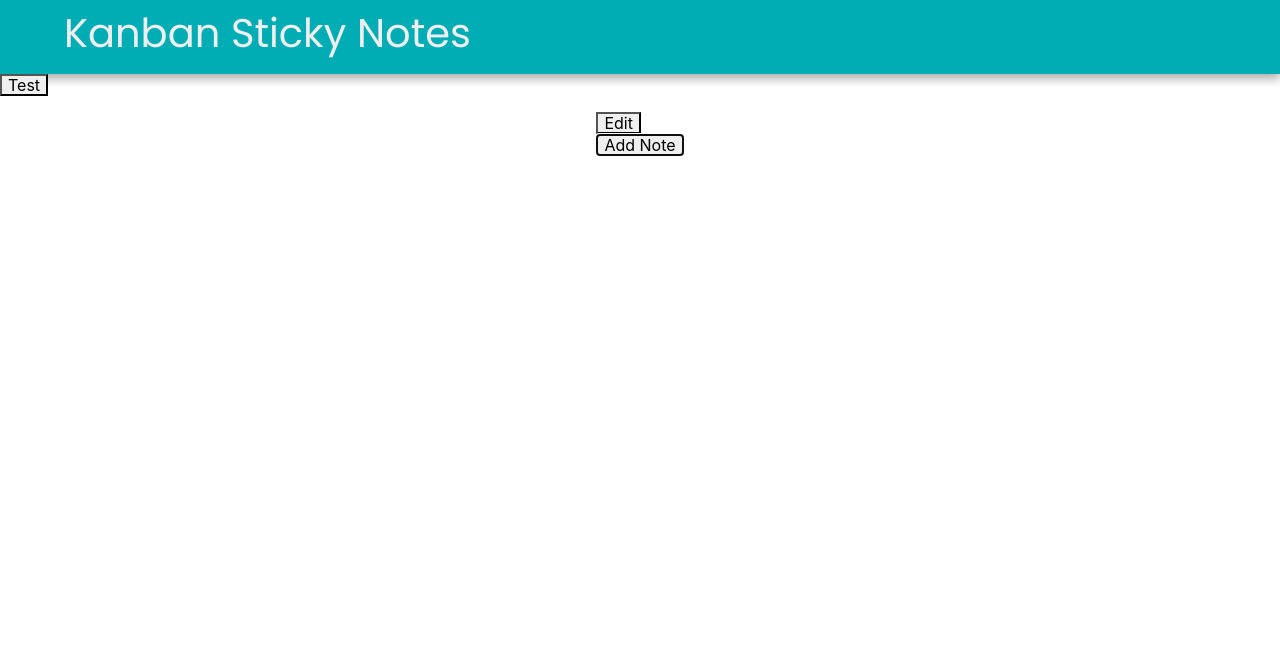
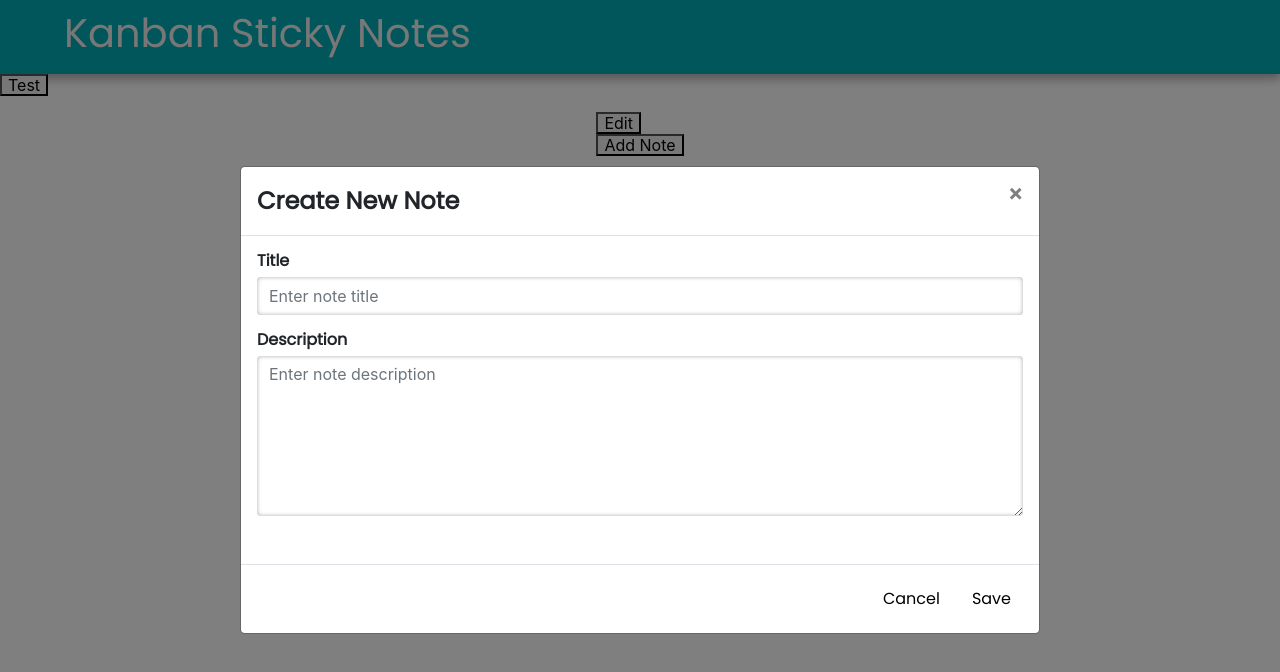
Before and after one commit to ericaoytas/Kanban-Board, a React (Create React App) app in the folder Kanban React Client/: page / in a window 1280 px wide. Both pictures are taken after a click on the button "Add Note". Shown: the top 672 px of the page. Built offline with nearby package versions, Linux system fonts and the light colour scheme; no server answers; a web font is replaced by a local one.

Commit message:
Fix bugs
Modal now shows when click add new note, and view note

Form is cleared when adding a new note

Deleted extra text from view note modal

```diff
--- a/Kanban React Client/src/components/modals/NoteModals/EditNoteModal.jsx
+++ b/Kanban React Client/src/components/modals/NoteModals/EditNoteModal.jsx
@@ -48,6 +48,9 @@ function EditNoteModal(props) {
         size="lg"
         aria-labelledby="contained-modal-title-vcenter"
         centered
+        animation={false}
+        show={props.modal.isShow}
+        onHide={props.onHide}
       >
         <Modal.Header closeButton>
           <Modal.Title id="contained-modal-title-vcenter">
--- a/Kanban React Client/src/components/modals/NoteModals/NoteModals.jsx
+++ b/Kanban React Client/src/components/modals/NoteModals/NoteModals.jsx
@@ -22,9 +22,7 @@ function NoteModals(props) {
                 setNote(response.data);
             }).catch(error => log.logError(error));
         }
-        // else {
-        //     setNote(blankNote);
-        // }
+
         console.log("useEffect() in NoteModals: \n id: " + modal.selectedId + " \n isShow: " + modal.isShow);
         return () => fetchCategories();
     // eslint-disable-next-line react-hooks/exhaustive-deps
@@ -67,11 +65,10 @@ function NoteModals(props) {
             selectedModal =
                 <EditNoteModal
                     title="Create New Note"
-                    note={note}
+                    note={blankNote}
                     operations={operations}
                     modal={modal}
                     {...rest}
-                    show={modal.isShow}
                 />
             break;
         case "EditNote":
@@ -82,7 +79,6 @@ function NoteModals(props) {
                     operations={operations}
                     modal={modal}
                     {...rest}
-                    show={modal.isShow}
                     />
             break;
         case "ViewNote":
@@ -93,7 +89,6 @@ function NoteModals(props) {
                     note={note}
                     modal={modal}
                     {...rest}
-                    show={modal.isShow}
                     />
             break;
     }
--- a/Kanban React Client/src/components/modals/NoteModals/ViewNoteModal.jsx
+++ b/Kanban React Client/src/components/modals/NoteModals/ViewNoteModal.jsx
@@ -13,6 +13,8 @@ function ViewNoteModal(props) {
       aria-labelledby="contained-modal-title-vcenter"
       centered
       animation={false}
+      show={props.modal.isShow}
+      onHide={props.onHide}
     >
       <Modal.Header closeButton>
         <Modal.Title id="contained-modal-title-vcenter">
@@ -22,7 +24,7 @@ function ViewNoteModal(props) {
       <Modal.Body>
         <h4>{props.note.name}</h4>
         <p>
-          {props.note.description}. Note id is {props.note.id}
+          {props.note.description}
         </p>
       </Modal.Body>
       <Modal.Footer>
```
